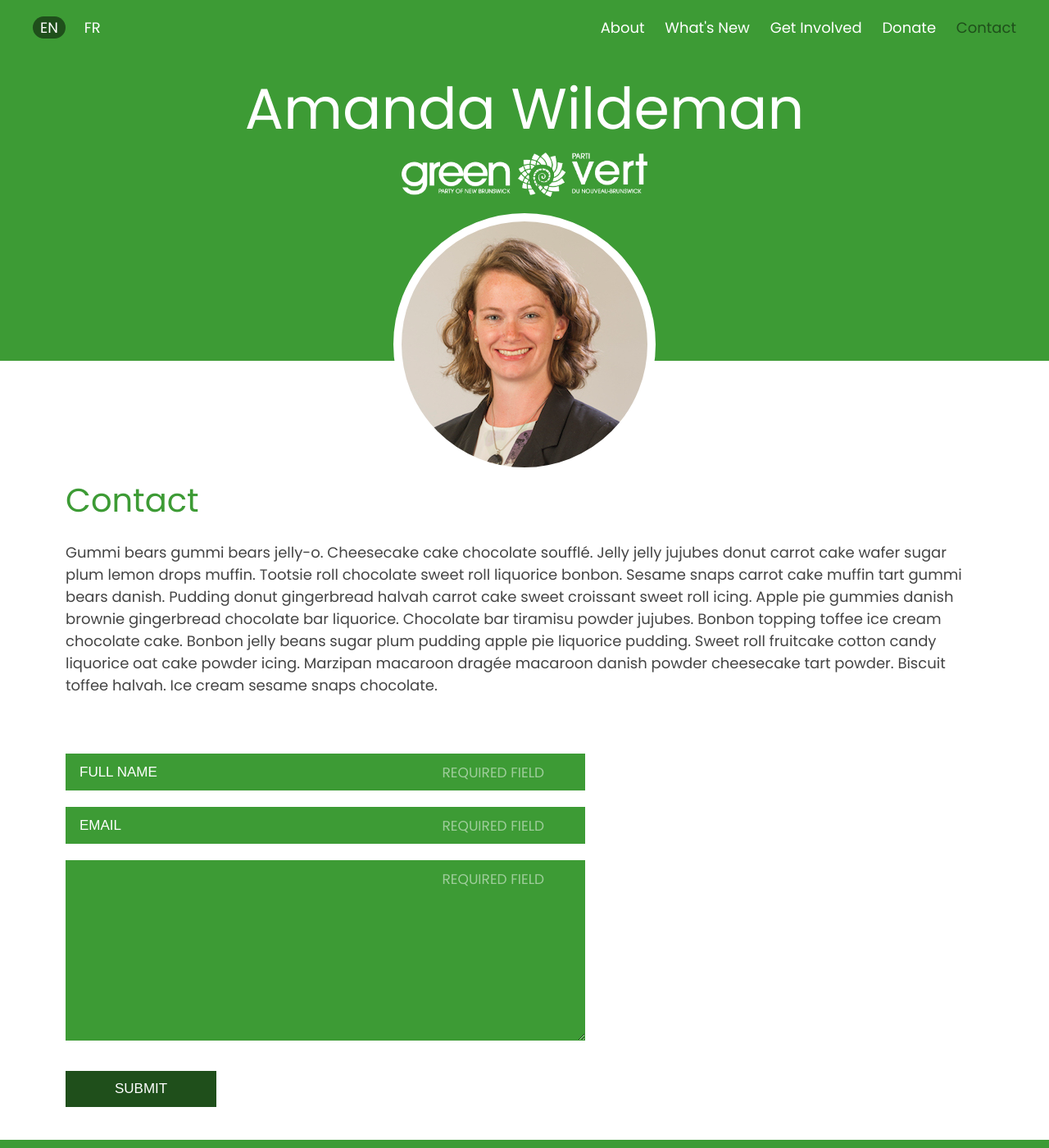
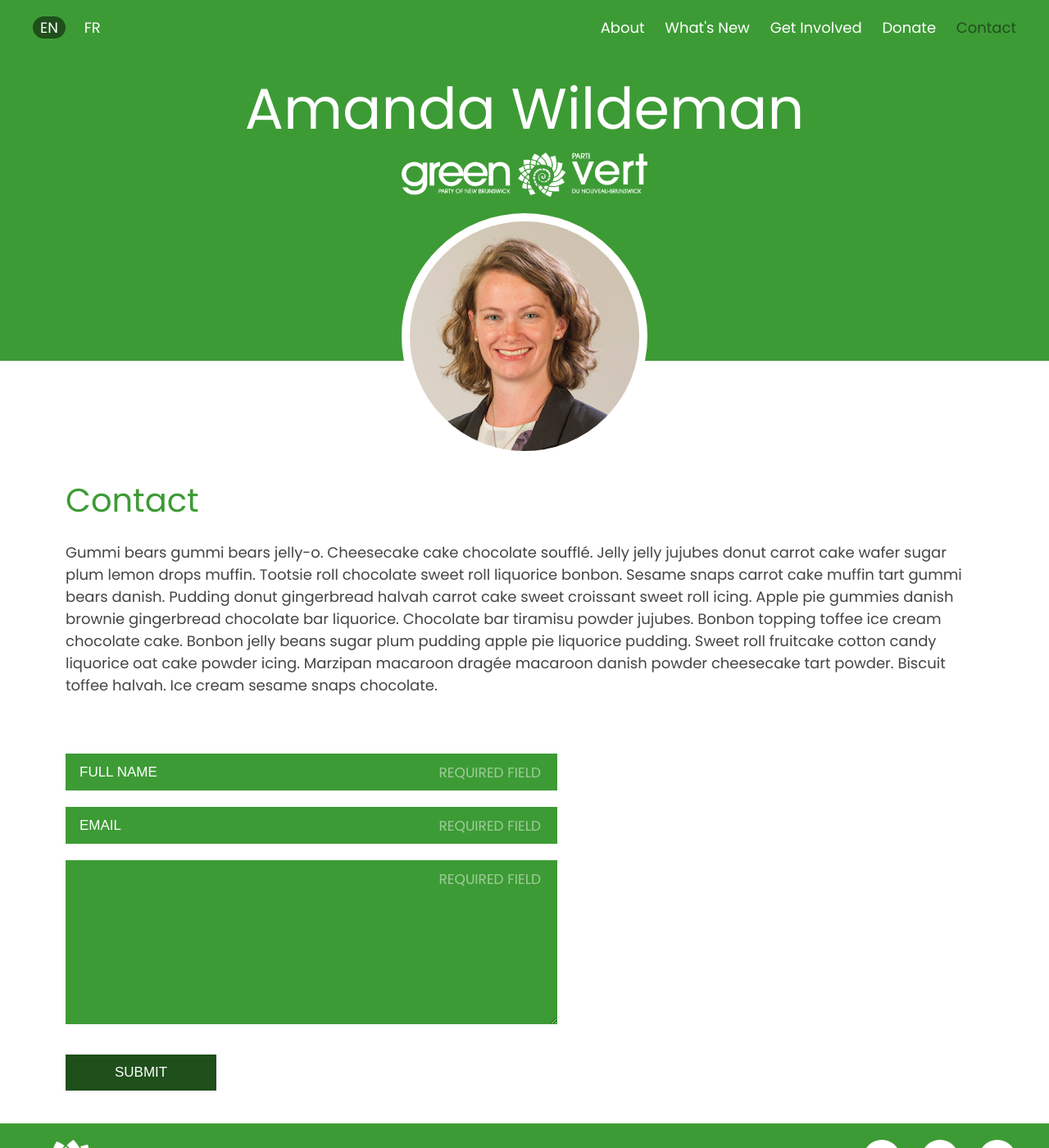
Before and after one commit to awildeman/awildeman.github.io, a Jekyll site: the page built from en/contact.html, in a window 1280 px wide and 1400 px high. Shown: the whole window at 82% size. Built offline with Jekyll 4.4.1, drawn with Linux system fonts in a browser that asks for light colours; nearby versions of some CDN libraries.

Commit message:
package name, form success and responsiveness, style tweaks, google analytics

```diff
--- a/_data/contact.yaml
+++ b/_data/contact.yaml
@@ -26,3 +26,6 @@ fields:
 required:
   en: Required Field
   fr: Required Field
+form-success:
+  en: Success, your message has been sent! Thanks for getting in touch!
+  fr: Success, your message has been sent! Thanks for getting in touch!
--- a/_layouts/pages/about.html
+++ b/_layouts/pages/about.html
@@ -4,5 +4,5 @@ layout: page
 
 <h2>{{site.data.about.about-title[page.lang]}}</h2>
 <p>{{site.data.about.about-text[page.lang] | newline_to_br | replace: '<br />', '</p><p>'}}</p>
-<a href="/{{page.lang}}/contact">{{site.data.about.link-text[page.lang]}}</a>
+<a href="/{{page.lang}}/contact">{{site.data.about.link-text[page.lang]}}</a><br />
 <img class="photo" src="/img/AboutAmanda.jpg" alt="Amanda Wildeman">
--- a/_layouts/pages/contact.html
+++ b/_layouts/pages/contact.html
@@ -2,6 +2,9 @@
 layout: page
 ---
 <div class="contact">
+  <div class="form-success">
+    <p>{{site.data.contact.form-success[page.lang]}}</p>
+  </div>
   <h2>{{site.data.contact.title[page.lang]}}</h2>
   <p>{{site.data.contact.text[page.lang]}}</p>
   <!-- <form action="https://formspree.io/{{site.email}}" method="post"> -->
--- a/css/styles.css
+++ b/css/styles.css
@@ -1,3 +1,6 @@
+* {
+  box-sizing: border-box;
+}
 body {
   margin: 0;
   padding: 0;
@@ -282,7 +285,7 @@ footer ul.contact li a {
   color: #3D9B35;
   background: #fff;
   text-align: center;
-  font-size: 30px;
+  font-size: 24px;
   padding: 6px;
   transition: color 0.2s ease;
 }
@@ -340,11 +343,11 @@ footer .copy {
     padding: 0;
     opacity: 0;
     z-index: -1;
-    transition: opacity 0.3s ease;
   }
   nav.open {
     z-index: 1;
     opacity: 1;
+    transition: opacity 0.3s ease;
   }
   nav button.close-menu {
     display: block;
@@ -431,8 +434,8 @@ footer .copy {
   footer ul.contact li a {
     width: 30px;
     height: 30px;
-    font-size: 20px;
-    padding: 4px;
+    font-size: 18px;
+    line-height: 18px;
   }
   footer .copy {
     margin-top: 20px;
@@ -493,19 +496,29 @@ footer .copy {
     line-height: 46px;
   }
 }
+.contact .form-success {
+  background: #f0cc01;
+  color: #000;
+  padding: 5px 20px;
+  font-size: 20px;
+  width: 100%;
+  margin: 40px auto 20px;
+  display: none;
+}
 .contact .form-fields {
   margin-top: 60px;
+  width: 100%;
+  max-width: 600px;
 }
 .contact .form-fields .form-field {
-  width: 600px;
-  max-width: 100%;
+  width: 100%;
   color: #fff;
   height: 45px;
   padding: 0 17px;
   font-size: 17px;
   background-color: #3D9B35;
   border: 0;
-  margin: 10px 0 10px 0;
+  margin: 10px 0 10px;
 }
 .contact .form-fields .form-field:focus {
   outline: none;
@@ -516,8 +529,6 @@ footer .copy {
   margin-bottom: 30px;
 }
 .contact .form-fields textarea.form-field {
-  width: 600px;
-  max-width: 100%;
   height: 200px;
   padding: 10px 17px;
 }
@@ -539,12 +550,11 @@ footer .copy {
 }
 .contact .form-fields .required-input-wrapper {
   position: relative;
-  display: inline-block;
 }
 .contact .form-fields .required-input-wrapper .required-input {
   position: absolute;
   top: 20px;
-  right: 50px;
+  right: 20px;
   font-size: 17px;
   opacity: 0.5;
   user-select: none;
@@ -579,3 +589,19 @@ footer .copy {
 .contact input.form-submit:focus {
   background-color: #3D9B35;
 }
+.contact input.form-submit:focus {
+  outline: 1px solid #3D9B35;
+  outline-offset: 4px;
+}
+@media (max-width: 600px) {
+  .contact .form-fields .form-field {
+    font-size: 14px;
+  }
+  .contact .form-fields .required-input-wrapper {
+    position: relative;
+  }
+  .contact .form-fields .required-input-wrapper .required-input {
+    top: 24px;
+    font-size: 14px;
+  }
+}
--- a/js/scripts.js
+++ b/js/scripts.js
@@ -1,4 +1,6 @@
 $(document).ready(function() {
+
+  // Mobile menu
   $('.open-menu').click(function() {
     $('nav').addClass('open');
   });
@@ -7,11 +9,20 @@ $(document).ready(function() {
     $('nav').removeClass('open');
   });
 
+  // Close menu on esc
   $(document).keydown(function(event) {
     if (event.keyCode === 27) {
       $('nav').removeClass('open');
     }
   });
 
+  // Form success message
+  var formQueryString = window.location.href.match(/form=submitted/);
+  var formSubmitted = formQueryString !== null && formQueryString.length > 0;
+  if (formSubmitted) {
+    $('.form-success').show().delay(5000).fadeOut(400);
+  }
+
+  // Form validation
   $('form').validate();
 });
--- a/package.json
+++ b/package.json
@@ -1,5 +1,5 @@
 {
-    "name": "awildeman",
+    "name": "awildeman.github.io",
     "title": "Amanda Wildeman",
     "version": "1.0.0",
     "author": "Leah Belyea",
```
Also changed, not shown: _includes/head.html (+14 -0 lines), less/styles.less (+48 -11 lines).
